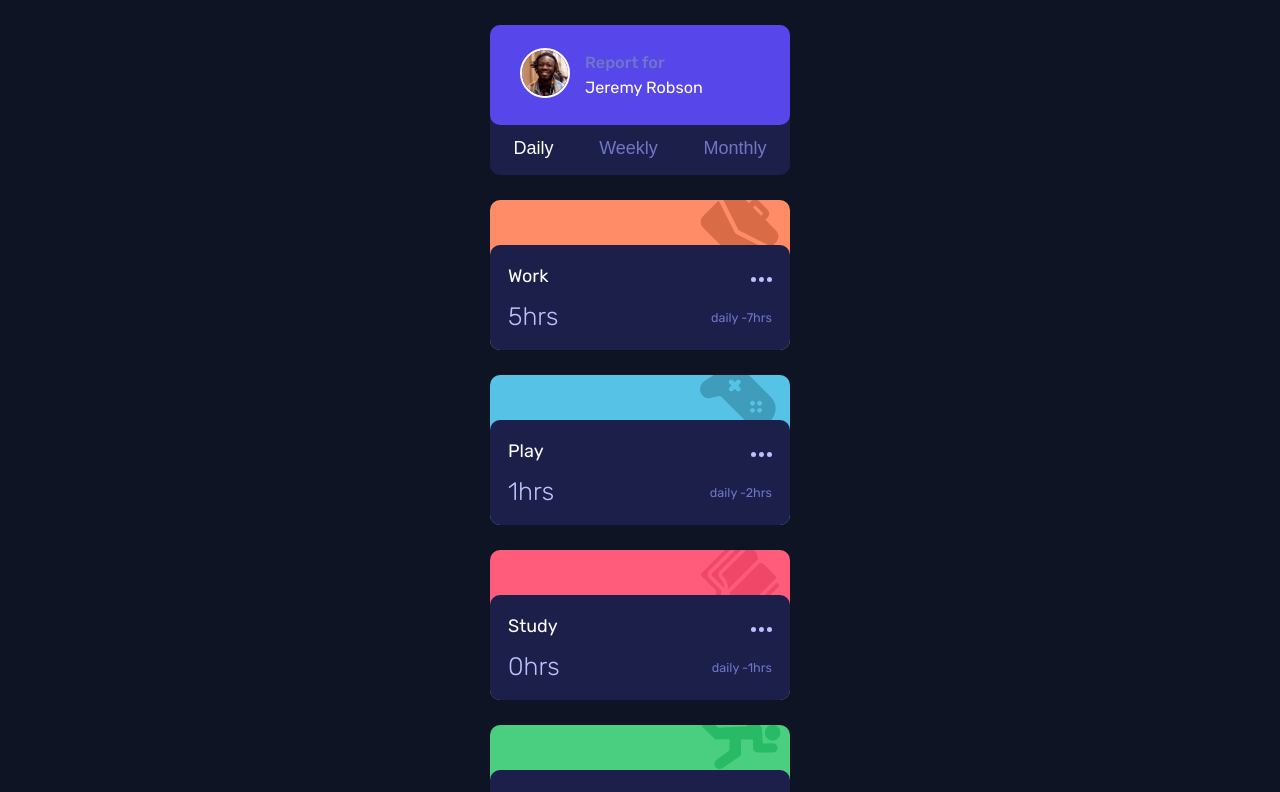
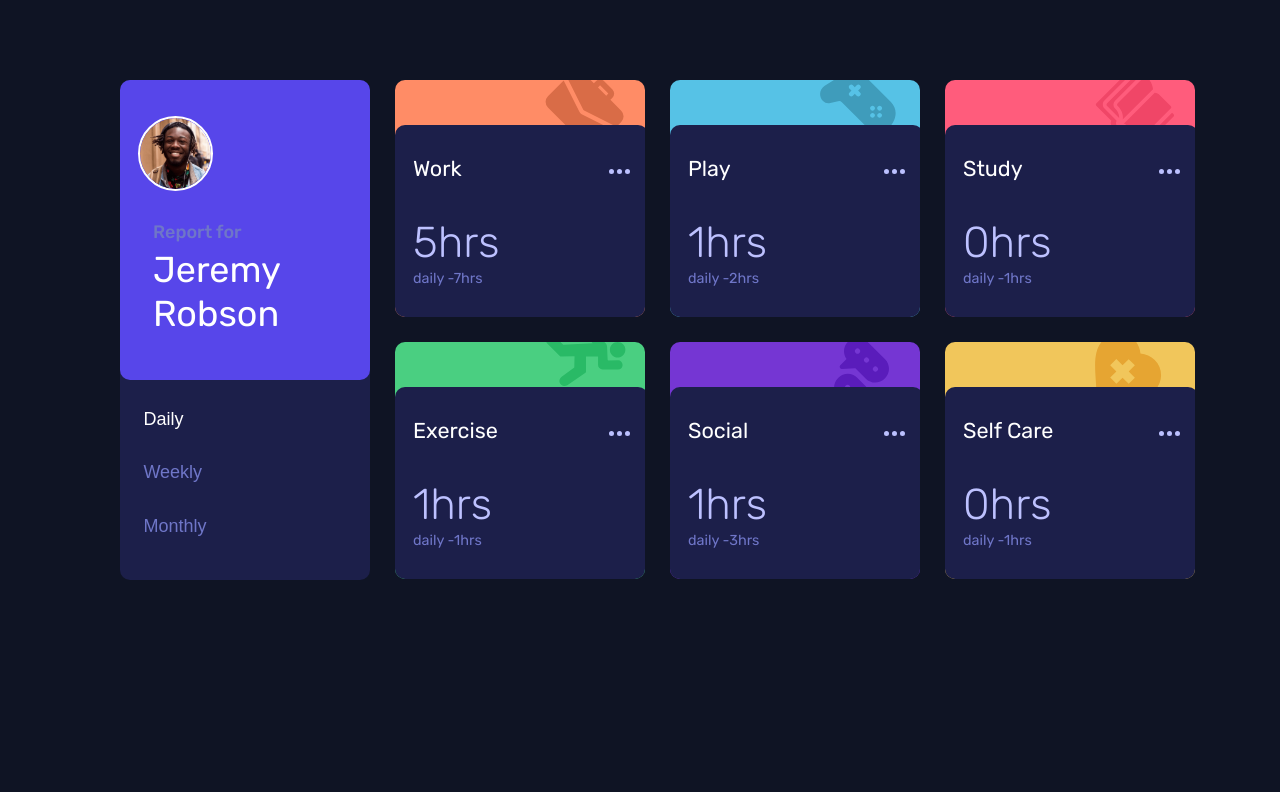
Before and after one commit to MarceloDevd3/dashboard-tracking-vite-update-v, a React (Vite) app: page / in a window 1280 px wide. Shown: the top 792 px of the page. Built offline with nearby package versions, Linux system fonts and the light colour scheme.

Commit message:
update style desktop working fix backgraund issue

```diff
--- a/src/App.css
+++ b/src/App.css
@@ -7,6 +7,11 @@
 
 button {
     cursor: pointer;
+}
+
+.block-img {
+    border: none;
+    background: transparent;
 }
 
 :root {
@@ -43,14 +48,19 @@ main  {
 }
 
 
+
 main #controll-card {
   background-color: var(--Dark-blue);
 }
+
 main #controll-card, main .mini-card {
-    grid-column: 250px;
+    grid-column: 255px;
+    width: 100%;
     height: 150px;
     border-radius: 10px;
 }
+
+
 
 main #controll-card #blue-top #img-container img {
     max-width: 50px;
@@ -147,12 +157,17 @@ main .mini-card .mini-card-info {
     color: #fff;
     padding: 0.7em 1em;
  position: absolute;
- width: 100%;
+ width: 101%;
  top:45px;
- left: 0;
+ left: 0 ;
  height: 300px;
  background-color: var(--Dark-blue);
  border-radius: 10px;
+}
+
+main .mini-card .mini-card-info:hover {
+    cursor: pointer;
+    background: #34397b;
 }
 
 
@@ -180,3 +195,115 @@ main .mini-card .mini-card-info .row .hours-complement-info {
     color: var(--Desaturated-blue);
     margin-top: .2em;
 }
+
+@media (min-width:1200px) {
+
+
+    main {
+        margin: 80px auto 0 120px;
+    }
+
+    main #controll-card #blue-top {
+        display: flex;
+        flex-direction: column;
+        justify-content: flex-start;
+        align-items: flex-start;
+        height: 300px;
+        padding: 2em 0 1em 1em ;
+        margin: 0 auto;
+    }
+
+    .btn-line {
+        display: flex;
+        flex-direction: column;
+        align-items: flex-start;
+        padding: .2em 1.3em;
+        margin-top: .5em;
+    }
+
+    .btn-line .btn-card-controll {
+        margin: .9em 0;
+    }
+
+    main #controll-card #blue-top #img-container img {
+        max-width: 75px;
+    }
+
+
+main #controll-card #blue-top h1 {
+    font-size: 1em;
+    margin-top: 1em;
+    margin-left: 15px;
+    line-height: 37px;
+}
+
+
+#username {
+    font-size: 2em !important;
+    padding: 4em 0;
+}
+
+
+
+    #desk {
+        display: block;
+    }
+
+
+
+    main  {
+        display: grid;
+        grid-template-columns: repeat(4, 250px) ;
+        grid-template-rows: 1fr 1fr;
+        max-width:1000px;
+        gap: 25px;
+    }
+
+    main .mini-card .mini-card-bg .im-item {
+        left: 150px;
+    }
+
+
+
+    main .mini-card {
+        grid-column: 400px ;
+        height: 237px;
+        border-radius: 10px;
+    }
+
+    main #controll-card {
+        grid-row: 1 / 4;
+        height: 500px;
+    }
+
+    main .mini-card .mini-card-info .row:nth-of-type(1) {
+        margin: 1em 0;
+    }
+
+    main .mini-card .mini-card-info .row:nth-of-type(2) {
+        display: flex;
+        flex-direction: column;
+        align-items: flex-start;
+        margin: 1em 0;
+    }
+
+
+main .mini-card .mini-card-info .row .hours {
+    font-size: 2.4em;
+}
+
+
+main .mini-card .mini-card-info .row  .row-title {
+    font-size: 1.2em;
+}
+
+main .mini-card .mini-card-info .row .hours-complement-info {
+    font-size: .8em;
+    margin-top: .2em;
+}
+
+
+
+
+
+}
--- a/src/App.jsx
+++ b/src/App.jsx
@@ -59,7 +59,7 @@ function App() {
        <button className='btn-card-controll' aria-label="monthly option"  onClick={monthlyBtn}>Monthly</button>
       </div>
     </section>
-       {Cards}
+    {Cards}
     </main>
   )
 }
--- a/src/components/cardItem.jsx
+++ b/src/components/cardItem.jsx
@@ -11,11 +11,11 @@ export default function ControlCard(props) {
       <div className='mini-card-info'>
         <div className='row'>
           <h2 className='row-title'>{props.title}</h2>
-          <div className='block-img'>
+          <button className='block-img'>
               <img src={ellipsisIcon} alt='bubble' />
-          </div>
+          </button>
         </div>
-        <div className='row'>
+        <div className='row row-'>
            <h2 className='hours'>{props.tipo}hrs</h2>
            <h3 className='hours-complement-info'>{props.info}  -{props.subtipo}hrs</h3>
           </div>
```
